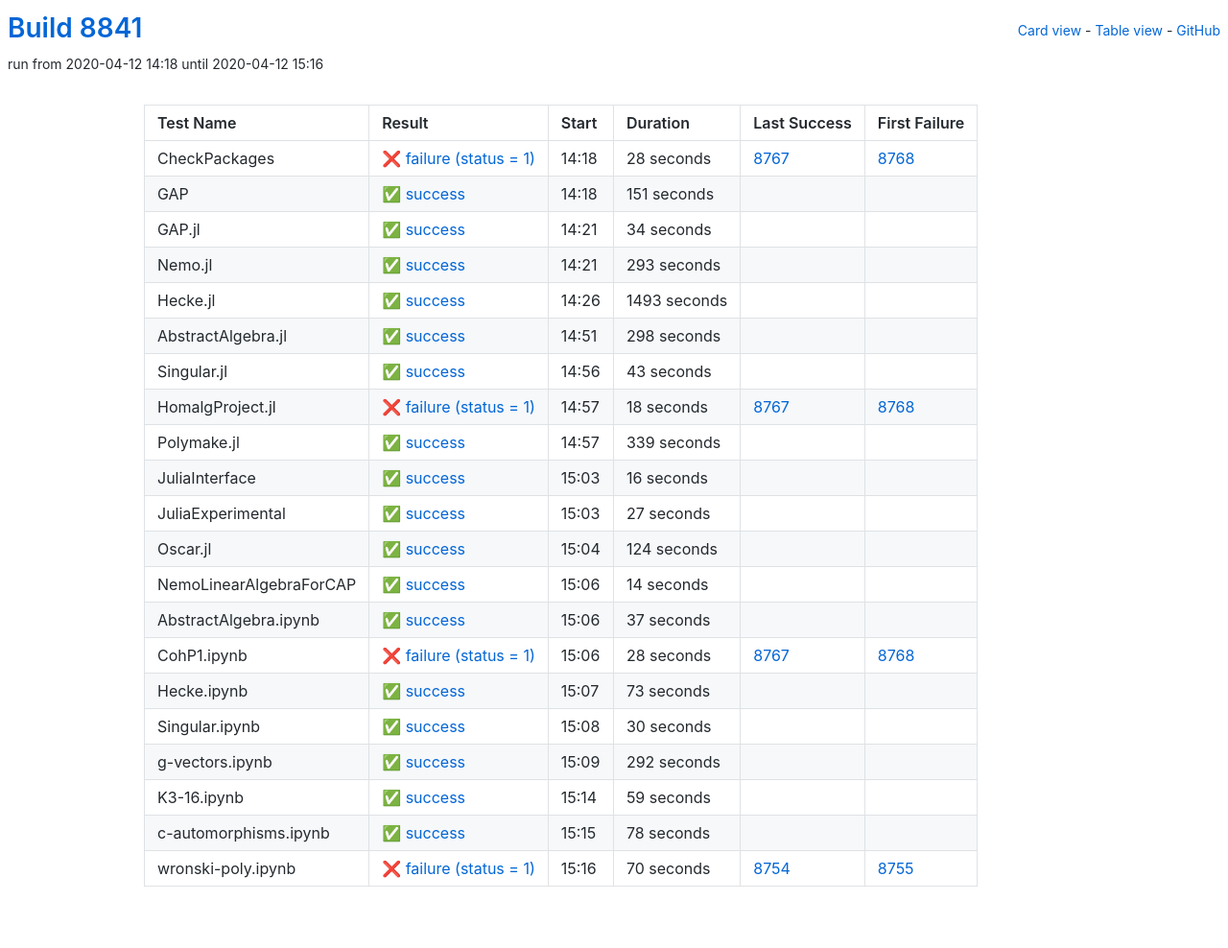
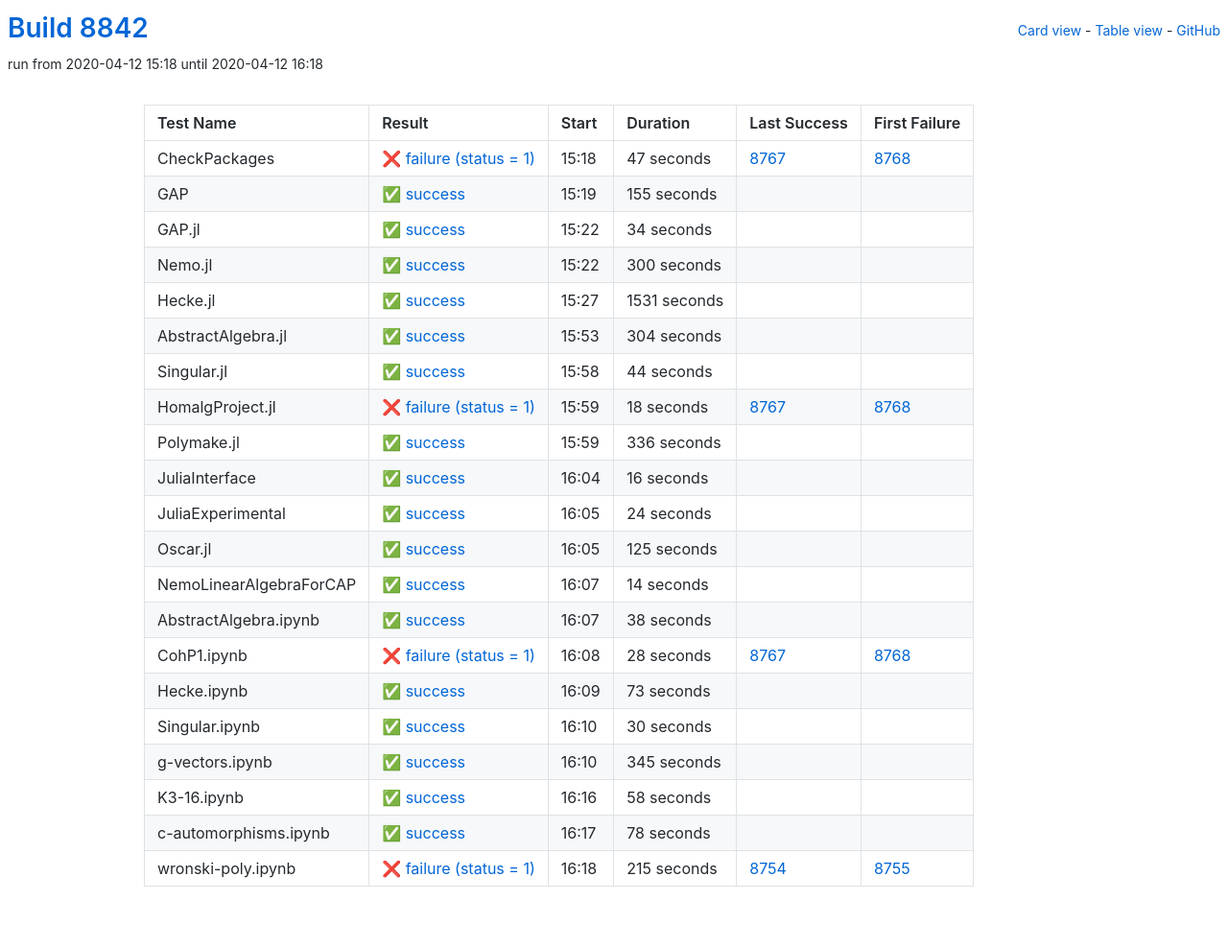
Before and after one commit to oscar-system/oscar-ci-status, a Jekyll site: the page built from table.html, in a window 1280 px wide. Shown: the whole page at 96% size. Built offline with Jekyll 4.4.1, drawn with Linux system fonts in a browser that asks for light colours.

Commit message:
Build 8842

```diff
--- a/_data/ci.yml
+++ b/_data/ci.yml
@@ -1,27 +1,27 @@
-build: 8841
-build_url: https://oscarci.mathematik.uni-kl.de/job/oscar/8841/
+build: 8842
+build_url: https://oscarci.mathematik.uni-kl.de/job/oscar/8842/
 job: oscar
 tests:
-- duration: 28
+- duration: 47
   exitcode: 1
   first_failure: 8768
   first_failure_url: https://oscarci.mathematik.uni-kl.de/job/oscar/8768/
   last_success: 8767
   last_success_url: https://oscarci.mathematik.uni-kl.de/job/oscar/8767/
-  log: https://oscarci.mathematik.uni-kl.de/job/oscar/8841/artifact/logs/build-8841/CheckPackages.log
+  log: https://oscarci.mathematik.uni-kl.de/job/oscar/8842/artifact/logs/build-8842/CheckPackages.log
   name: CheckPackages
-  start: 2020-04-12 14:18
+  start: 2020-04-12 15:18
   status: failure
   success: false
-- duration: 151
+- duration: 155
   exitcode: 0
   first_failure: false
   first_failure_url: null
   last_success: false
   last_success_url: null
-  log: https://oscarci.mathematik.uni-kl.de/job/oscar/8841/artifact/logs/build-8841/GAP.log
+  log: https://oscarci.mathematik.uni-kl.de/job/oscar/8842/artifact/logs/build-8842/GAP.log
   name: GAP
-  start: 2020-04-12 14:18
+  start: 2020-04-12 15:19
   status: success
   success: true
 - duration: 34
@@ -30,53 +30,53 @@ tests:
   first_failure_url: null
   last_success: false
   last_success_url: null
-  log: https://oscarci.mathematik.uni-kl.de/job/oscar/8841/artifact/logs/build-8841/GAP.jl.log
+  log: https://oscarci.mathematik.uni-kl.de/job/oscar/8842/artifact/logs/build-8842/GAP.jl.log
   name: GAP.jl
-  start: 2020-04-12 14:21
+  start: 2020-04-12 15:22
   status: success
   success: true
-- duration: 293
+- duration: 300
   exitcode: 0
   first_failure: false
   first_failure_url: null
   last_success: false
   last_success_url: null
-  log: https://oscarci.mathematik.uni-kl.de/job/oscar/8841/artifact/logs/build-8841/Nemo.jl.log
+  log: https://oscarci.mathematik.uni-kl.de/job/oscar/8842/artifact/logs/build-8842/Nemo.jl.log
   name: Nemo.jl
-  start: 2020-04-12 14:21
+  start: 2020-04-12 15:22
   status: success
   success: true
-- duration: 1493
+- duration: 1531
   exitcode: 0
   first_failure: false
   first_failure_url: null
   last_success: false
   last_success_url: null
-  log: https://oscarci.mathematik.uni-kl.de/job/oscar/8841/artifact/logs/build-8841/Hecke.jl.log
+  log: https://oscarci.mathematik.uni-kl.de/job/oscar/8842/artifact/logs/build-8842/Hecke.jl.log
   name: Hecke.jl
-  start: 2020-04-12 14:26
+  start: 2020-04-12 15:27
   status: success
   success: true
-- duration: 298
+- duration: 304
   exitcode: 0
   first_failure: false
   first_failure_url: null
   last_success: false
   last_success_url: null
-  log: https://oscarci.mathematik.uni-kl.de/job/oscar/8841/artifact/logs/build-8841/AbstractAlgebra.jl.log
+  log: https://oscarci.mathematik.uni-kl.de/job/oscar/8842/artifact/logs/build-8842/AbstractAlgebra.jl.log
   name: AbstractAlgebra.jl
-  start: 2020-04-12 14:51
+  start: 2020-04-12 15:53
   status: success
   success: true
-- duration: 43
+- duration: 44
   exitcode: 0
   first_failure: false
   first_failure_url: null
   last_success: false
   last_success_url: null
-  log: https://oscarci.mathematik.uni-kl.de/job/oscar/8841/artifact/logs/build-8841/Singular.jl.log
+  log: https://oscarci.mathematik.uni-kl.de/job/oscar/8842/artifact/logs/build-8842/Singular.jl.log
   name: Singular.jl
-  start: 2020-04-12 14:56
+  start: 2020-04-12 15:58
   status: success
   success: true
 - duration: 18
@@ -85,20 +85,20 @@ tests:
   first_failure_url: https://oscarci.mathematik.uni-kl.de/job/oscar/8768/
   last_success: 8767
   last_success_url: https://oscarci.mathematik.uni-kl.de/job/oscar/8767/
-  log: https://oscarci.mathematik.uni-kl.de/job/oscar/8841/artifact/logs/build-8841/HomalgProject.jl.log
+  log: https://oscarci.mathematik.uni-kl.de/job/oscar/8842/artifact/logs/build-8842/HomalgProject.jl.log
   name: HomalgProject.jl
-  start: 2020-04-12 14:57
+  start: 2020-04-12 15:59
   status: failure
   success: false
-- duration: 339
+- duration: 336
   exitcode: 0
   first_failure: false
   first_failure_url: null
   last_success: false
   last_success_url: null
-  log: https://oscarci.mathematik.uni-kl.de/job/oscar/8841/artifact/logs/build-8841/Polymake.jl.log
+  log: https://oscarci.mathematik.uni-kl.de/job/oscar/8842/artifact/logs/build-8842/Polymake.jl.log
   name: Polymake.jl
-  start: 2020-04-12 14:57
+  start: 2020-04-12 15:59
   status: success
   success: true
 - duration: 16
@@ -107,31 +107,31 @@ tests:
   first_failure_url: null
   last_success: false
   last_success_url: null
-  log: https://oscarci.mathematik.uni-kl.de/job/oscar/8841/artifact/logs/build-8841/JuliaInterface.log
+  log: https://oscarci.mathematik.uni-kl.de/job/oscar/8842/artifact/logs/build-8842/JuliaInterface.log
   name: JuliaInterface
-  start: 2020-04-12 15:03
+  start: 2020-04-12 16:04
   status: success
   success: true
-- duration: 27
+- duration: 24
   exitcode: 0
   first_failure: false
   first_failure_url: null
   last_success: false
   last_success_url: null
-  log: https://oscarci.mathematik.uni-kl.de/job/oscar/8841/artifact/logs/build-8841/JuliaExperimental.log
+  log: https://oscarci.mathematik.uni-kl.de/job/oscar/8842/artifact/logs/build-8842/JuliaExperimental.log
   name: JuliaExperimental
-  start: 2020-04-12 15:03
+  start: 2020-04-12 16:05
   status: success
   success: true
-- duration: 124
+- duration: 125
   exitcode: 0
   first_failure: false
   first_failure_url: null
   last_success: false
   last_success_url: null
-  log: https://oscarci.mathematik.uni-kl.de/job/oscar/8841/artifact/logs/build-8841/Oscar.jl.log
+  log: https://oscarci.mathematik.uni-kl.de/job/oscar/8842/artifact/logs/build-8842/Oscar.jl.log
   name: Oscar.jl
-  start: 2020-04-12 15:04
+  start: 2020-04-12 16:05
   status: success
   success: true
 - duration: 14
@@ -140,20 +140,20 @@ tests:
   first_failure_url: null
   last_success: false
   last_success_url: null
-  log: https://oscarci.mathematik.uni-kl.de/job/oscar/8841/artifact/logs/build-8841/NemoLinearAlgebraForCAP.log
+  log: https://oscarci.mathematik.uni-kl.de/job/oscar/8842/artifact/logs/build-8842/NemoLinearAlgebraForCAP.log
   name: NemoLinearAlgebraForCAP
-  start: 2020-04-12 15:06
+  start: 2020-04-12 16:07
   status: success
   success: true
-- duration: 37
+- duration: 38
   exitcode: 0
   first_failure: false
   first_failure_url: null
   last_success: false
   last_success_url: null
-  log: https://oscarci.mathematik.uni-kl.de/job/oscar/8841/artifact/logs/build-8841/AbstractAlgebra.ipynb.log
+  log: https://oscarci.mathematik.uni-kl.de/job/oscar/8842/artifact/logs/build-8842/AbstractAlgebra.ipynb.log
   name: AbstractAlgebra.ipynb
-  start: 2020-04-12 15:06
+  start: 2020-04-12 16:07
   status: success
   success: true
 - duration: 28
@@ -162,9 +162,9 @@ tests:
   first_failure_url: https://oscarci.mathematik.uni-kl.de/job/oscar/8768/
   last_success: 8767
   last_success_url: https://oscarci.mathematik.uni-kl.de/job/oscar/8767/
-  log: https://oscarci.mathematik.uni-kl.de/job/oscar/8841/artifact/logs/build-8841/CohP1.ipynb.log
+  log: https://oscarci.mathematik.uni-kl.de/job/oscar/8842/artifact/logs/build-8842/CohP1.ipynb.log
   name: CohP1.ipynb
-  start: 2020-04-12 15:06
+  start: 2020-04-12 16:08
   status: failure
   success: false
 - duration: 73
@@ -173,9 +173,9 @@ tests:
   first_failure_url: null
   last_success: false
   last_success_url: null
-  log: https://oscarci.mathematik.uni-kl.de/job/oscar/8841/artifact/logs/build-8841/Hecke.ipynb.log
+  log: https://oscarci.mathematik.uni-kl.de/job/oscar/8842/artifact/logs/build-8842/Hecke.ipynb.log
   name: Hecke.ipynb
-  start: 2020-04-12 15:07
+  start: 2020-04-12 16:09
   status: success
   success: true
 - duration: 30
@@ -184,31 +184,31 @@ tests:
   first_failure_url: null
   last_success: false
   last_success_url: null
-  log: https://oscarci.mathematik.uni-kl.de/job/oscar/8841/artifact/logs/build-8841/Singular.ipynb.log
+  log: https://oscarci.mathematik.uni-kl.de/job/oscar/8842/artifact/logs/build-8842/Singular.ipynb.log
   name: Singular.ipynb
-  start: 2020-04-12 15:08
+  start: 2020-04-12 16:10
   status: success
   success: true
-- duration: 292
+- duration: 345
   exitcode: 0
   first_failure: false
   first_failure_url: null
   last_success: false
   last_success_url: null
-  log: https://oscarci.mathematik.uni-kl.de/job/oscar/8841/artifact/logs/build-8841/g-vectors.ipynb.log
+  log: https://oscarci.mathematik.uni-kl.de/job/oscar/8842/artifact/logs/build-8842/g-vectors.ipynb.log
   name: g-vectors.ipynb
-  start: 2020-04-12 15:09
+  start: 2020-04-12 16:10
   status: success
   success: true
-- duration: 59
+- duration: 58
   exitcode: 0
   first_failure: false
   first_failure_url: null
   last_success: false
   last_success_url: null
-  log: https://oscarci.mathematik.uni-kl.de/job/oscar/8841/artifact/logs/build-8841/K3-16.ipynb.log
+  log: https://oscarci.mathematik.uni-kl.de/job/oscar/8842/artifact/logs/build-8842/K3-16.ipynb.log
   name: K3-16.ipynb
-  start: 2020-04-12 15:14
+  start: 2020-04-12 16:16
   status: success
   success: true
 - duration: 78
@@ -217,19 +217,19 @@ tests:
   first_failure_url: null
   last_success: false
   last_success_url: null
-  log: https://oscarci.mathematik.uni-kl.de/job/oscar/8841/artifact/logs/build-8841/c-automorphisms.ipynb.log
+  log: https://oscarci.mathematik.uni-kl.de/job/oscar/8842/artifact/logs/build-8842/c-automorphisms.ipynb.log
   name: c-automorphisms.ipynb
-  start: 2020-04-12 15:15
+  start: 2020-04-12 16:17
   status: success
   success: true
-- duration: 70
+- duration: 215
   exitcode: 1
   first_failure: 8755
   first_failure_url: https://oscarci.mathematik.uni-kl.de/job/oscar/8755/
   last_success: 8754
   last_success_url: https://oscarci.mathematik.uni-kl.de/job/oscar/8754/
-  log: https://oscarci.mathematik.uni-kl.de/job/oscar/8841/artifact/logs/build-8841/wronski-poly.ipynb.log
+  log: https://oscarci.mathematik.uni-kl.de/job/oscar/8842/artifact/logs/build-8842/wronski-poly.ipynb.log
   name: wronski-poly.ipynb
-  start: 2020-04-12 15:16
+  start: 2020-04-12 16:18
   status: failure
   success: false
```
Also changed, not shown: README.md.
